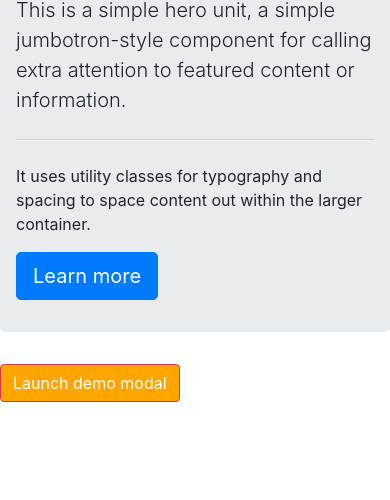
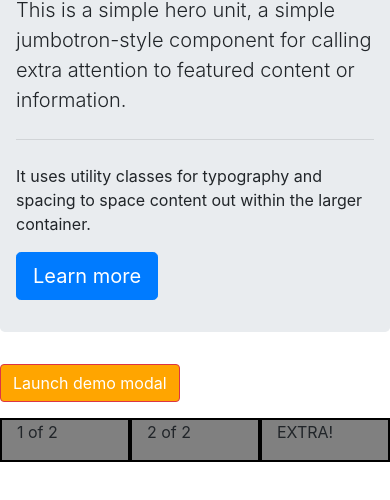
Before and after one commit to mrleabeter-zz/Udemy_Z2M_Advanced_CSS_Bootstrap_CodeAlong, a plain HTML site: page index.html in a window 390 px wide. Shown: the part 168-668 px from the top of the page. Drawn offline with nearby package versions, Linux system fonts and the light colour scheme.

Commit message:
Learn to use Bootstrap layout grid and it's responsive features.

```diff
--- a/index.html
+++ b/index.html
@@ -77,6 +77,20 @@
     </div>
   </div>
 
+  <dir class="container">
+      <div class="row">
+      <div class="col col-sm-6 col-md-12 col-lg-12">
+        <p>1 of 2</p>
+      </div>
+      <div class="col col-sm-3 col-md-6 col-lg-12">
+        <p>2 of 2</p>
+      </div>
+      <div class="col col-sm-3 col-md-6 col-lg-12">
+        <p>EXTRA!</p>
+      </div>
+    </div>
+  </dir>
+
   <script src="https://code.jquery.com/jquery-3.3.1.slim.min.js" integrity="sha384-q8i/X+965DzO0rT7abK41JStQIAqVgRVzpbzo5smXKp4YfRvH+8abtTE1Pi6jizo" crossorigin="anonymous"></script>
   <script src="https://cdnjs.cloudflare.com/ajax/libs/popper.js/1.14.3/umd/popper.min.js" integrity="sha384-ZMP7rVo3mIykV+2+9J3UJ46jBk0WLaUAdn689aCwoqbBJiSnjAK/l8WvCWPIPm49" crossorigin="anonymous"></script>
   <script src="https://stackpath.bootstrapcdn.com/bootstrap/4.1.3/js/bootstrap.min.js" integrity="sha384-ChfqqxuZUCnJSK3+MXmPNIyE6ZbWh2IMqE241rYiqJxyMiZ6OW/JmZQ5stwEULTy" crossorigin="anonymous"></script>
--- a/style.css
+++ b/style.css
@@ -5,3 +5,8 @@
 .btn-danger:hover {
   background-color: black;
 }
+
+.col {
+  background-color: gray;
+  border: 2px solid black;
+}
```
